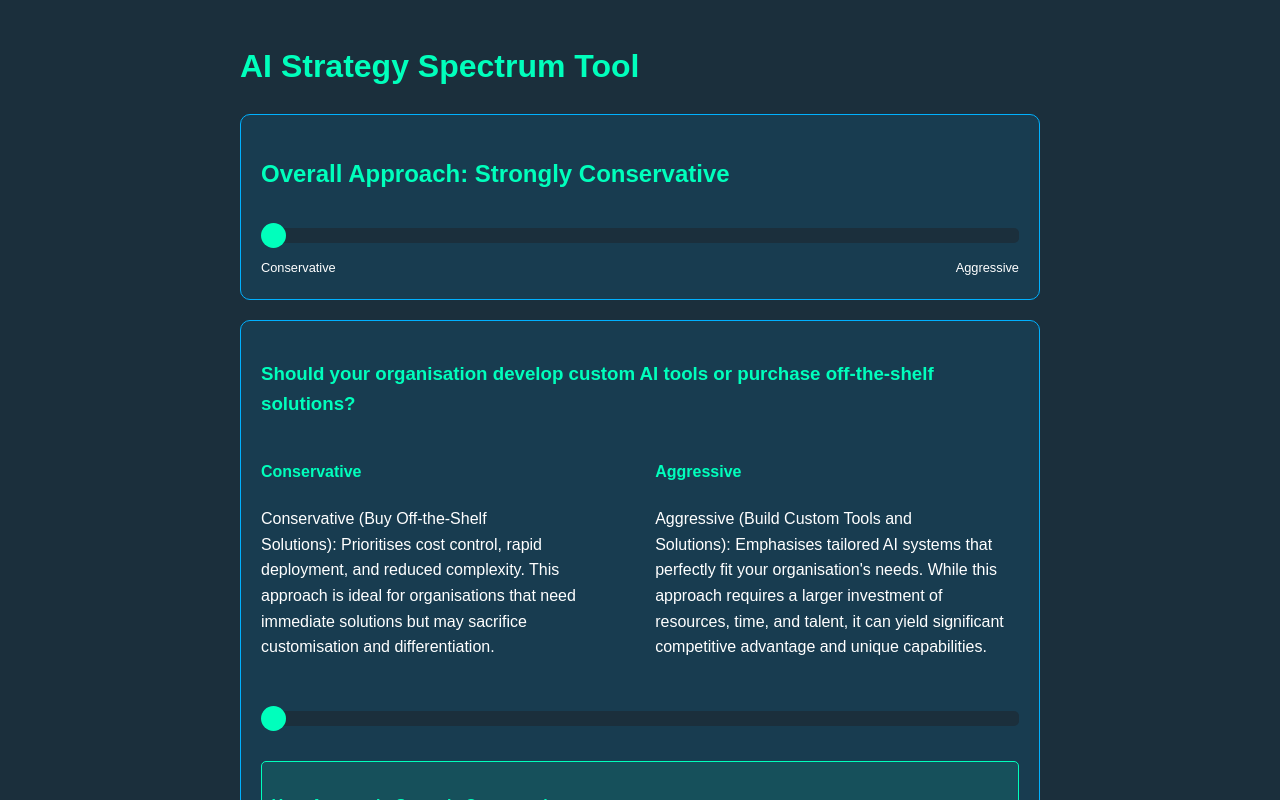
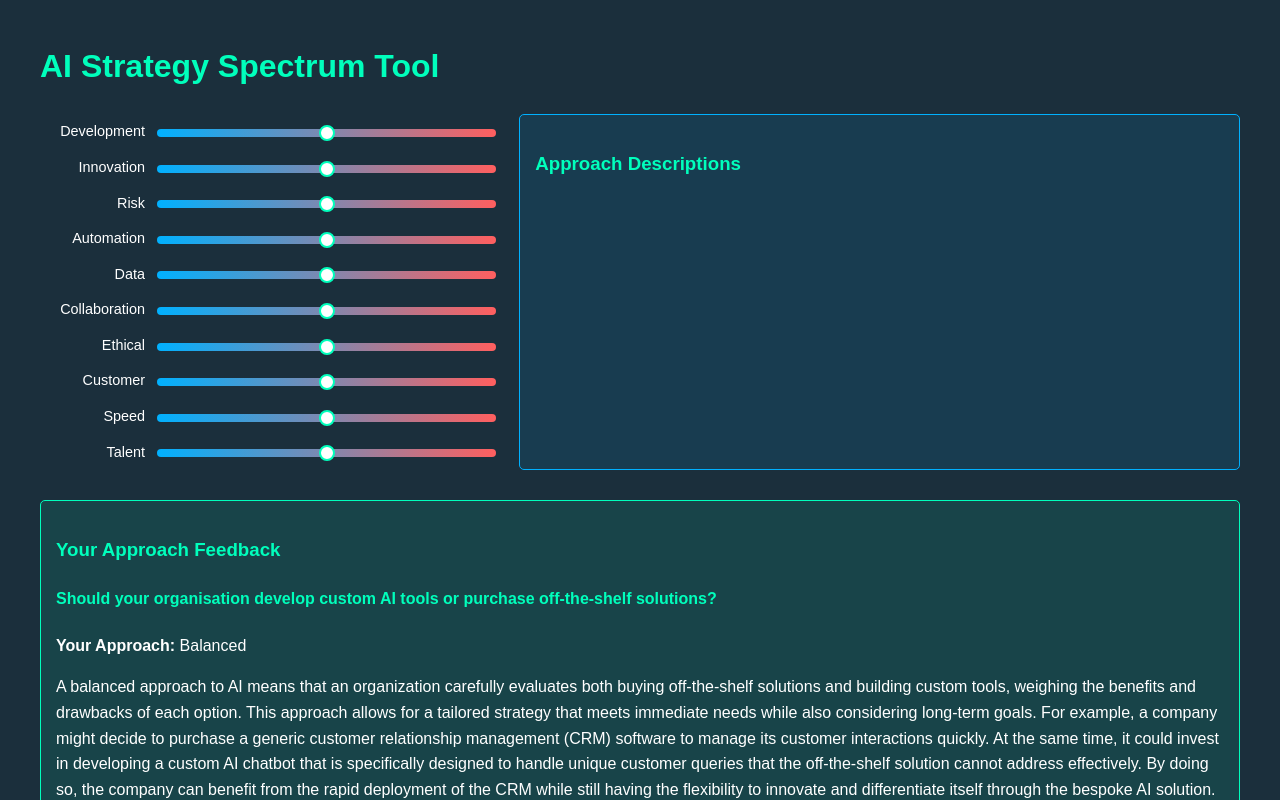
Before and after one commit to MrMnky/ai-strategy-tool, a React (Create React App) app: page / in a window 1280 px wide. Shown: the top 800 px of the page. Built offline with nearby package versions, Linux system fonts and the light colour scheme.

Commit message:
Update App component and styles for new UI layout

```diff
--- a/src/App.css
+++ b/src/App.css
@@ -6,7 +6,7 @@ body {
 }
 
 .App {
-  max-width: 800px;
+  max-width: 1200px;
   margin: 0 auto;
   padding: 20px;
 }
@@ -15,70 +15,91 @@ h1, h2, h3, h4 {
   color: #00FFBC;
 }
 
-.overall-approach {
-  background-color: rgba(0, 177, 255, 0.1);
-  border: 1px solid #00B1FF;
-  border-radius: 10px;
-  padding: 20px;
-  margin-bottom: 20px;
+.top-container {
+  display: flex;
+  gap: 20px;
+  margin-bottom: 30px;
+}
+
+.sliders-container {
+  width: 40%;
+}
+
+.slider-row {
+  display: flex;
+  align-items: center;
+  gap: 10px;
+  padding: 5px;
+  border-radius: 5px;
+  transition: background-color 0.3s ease;
+}
+
+.slider-row.active {
+  background-color: rgba(0, 255, 188, 0.1);
+}
+
+.slider-label {
+  width: 100px;
+  text-align: right;
+  font-size: 0.9em;
+}
+
+.slider-wrapper {
+  flex-grow: 1;
 }
 
 .slider {
   -webkit-appearance: none;
   width: 100%;
-  height: 15px;
-  border-radius: 5px;
-  background: #1B2F3C;
+  height: 8px;
+  border-radius: 4px;
+  background: linear-gradient(to right, #00B1FF, #FF5F5F);
   outline: none;
-  margin: 15px 0;
 }
 
 .slider::-webkit-slider-thumb {
   -webkit-appearance: none;
   appearance: none;
-  width: 25px;
-  height: 25px;
+  width: 16px;
+  height: 16px;
   border-radius: 50%;
-  background: #00FFBC;
+  background: #FFFFFF;
   cursor: pointer;
+  border: 2px solid #00FFBC;
 }
 
 .slider::-moz-range-thumb {
-  width: 25px;
-  height: 25px;
+  width: 16px;
+  height: 16px;
   border-radius: 50%;
-  background: #00FFBC;
+  background: #FFFFFF;
   cursor: pointer;
+  border: 2px solid #00FFBC;
 }
 
-.slider-labels {
-  display: flex;
-  justify-content: space-between;
-  font-size: 0.8em;
+.approach-descriptions {
+  width: 60%;
+  background-color: rgba(0, 177, 255, 0.1);
+  border: 1px solid #00B1FF;
+  border-radius: 5px;
+  padding: 15px;
 }
 
-.dimension {
-  background-color: rgba(0, 177, 255, 0.1);
-  border: 1px solid #00B1FF;
-  border-radius: 10px;
-  padding: 20px;
+.approach-description {
+  margin-bottom: 10px;
+}
+
+.feedback-container {
+  background-color: rgba(0, 255, 188, 0.1);
+  border: 1px solid #00FFBC;
+  border-radius: 5px;
+  padding: 15px;
   margin-bottom: 20px;
 }
 
-.approach-comparison {
-  display: flex;
-  justify-content: space-between;
-  margin-bottom: 20px;
+.summary-container {
+  background-color: rgba(0, 177, 255, 0.1);
+  border: 1px solid #00B1FF;
+  border-radius: 5px;
+  padding: 15px;
 }
-
-.conservative, .aggressive {
-  width: 48%;
-}
-
-.your-approach {
-  background-color: rgba(0, 255, 188, 0.1);
-  border: 1px solid #00FFBC;
-  border-radius: 5px;
-  padding: 10px;
-  margin-top: 20px;
-}
--- a/src/App.tsx
+++ b/src/App.tsx
@@ -1,4 +1,4 @@
-import React, { useState, useEffect } from 'react';
+import React, { useState } from 'react';
 import aiStrategyData from './aiStrategyData.json';
 import './App.css';
 
@@ -20,85 +20,93 @@ interface Dimension {
 const App: React.FC = () => {
   const [dimensions] = useState<Dimension[]>(aiStrategyData);
   const [sliderValues, setSliderValues] = useState<Record<number, number>>({});
-  const [overallValue, setOverallValue] = useState(0);
-
-  useEffect(() => {
-    const total = Object.values(sliderValues).reduce((sum, value) => sum + value, 0);
-    const average = total / dimensions.length;
-    setOverallValue(average);
-  }, [sliderValues, dimensions.length]);
+  const [activeDimension, setActiveDimension] = useState<number | null>(null);
 
   const handleSliderChange = (dimensionId: number, newValue: number) => {
     setSliderValues(prev => ({ ...prev, [dimensionId]: newValue }));
   };
 
-  const getOverallApproach = (value: number): string => {
-    if (value < 14.3) return "Strongly Conservative";
-    if (value < 28.6) return "Moderately Conservative";
-    if (value < 42.9) return "Slightly Conservative";
-    if (value < 57.2) return "Balanced";
-    if (value < 71.5) return "Slightly Aggressive";
-    if (value < 85.8) return "Moderately Aggressive";
+  const getApproachLabel = (value: number): string => {
+    if (value === 1) return "Strongly Conservative";
+    if (value === 2) return "Moderately Conservative";
+    if (value === 3) return "Slightly Conservative";
+    if (value === 4) return "Balanced";
+    if (value === 5) return "Slightly Aggressive";
+    if (value === 6) return "Moderately Aggressive";
     return "Strongly Aggressive";
   };
 
-  const getFeedback = (dimension: Dimension, value: number): string => {
-    if (value < 14.3) return dimension["Strongly Conservative"];
-    if (value < 28.6) return dimension["Moderately Conservative"];
-    if (value < 42.9) return dimension["Slightly Conservative"];
-    if (value < 57.2) return dimension.Balanced;
-    if (value < 71.5) return dimension["Slightly Aggressive"];
-    if (value < 85.8) return dimension["Moderately Aggressive"];
-    return dimension["Strongly Aggressive"];
+  const renderSliders = () => (
+    <div className="sliders-container">
+      {dimensions.map(dim => (
+        <div
+          key={dim.ID}
+          className={`slider-row ${activeDimension === dim.ID ? 'active' : ''}`}
+          onMouseEnter={() => setActiveDimension(dim.ID)}
+          onMouseLeave={() => setActiveDimension(null)}
+        >
+          <div className="slider-label">{dim.Dimension.split(' ')[0]}</div>
+          <div className="slider-wrapper">
+            <input
+              type="range"
+              min="1"
+              max="7"
+              step="1"
+              value={sliderValues[dim.ID] || 4}
+              onChange={(e) => handleSliderChange(dim.ID, parseInt(e.target.value))}
+              className="slider"
+            />
+          </div>
+        </div>
+      ))}
+    </div>
+  );
+
+  const renderApproachDescriptions = () => (
+    <div className="approach-descriptions">
+      <h3>Approach Descriptions</h3>
+      {activeDimension && (
+        <div className="approach-description">
+          <h4>{dimensions.find(dim => dim.ID === activeDimension)?.Dimension}</h4>
+          <p><strong>Conservative:</strong> {dimensions.find(dim => dim.ID === activeDimension)?.["Conservative Approach"]}</p>
+          <p><strong>Aggressive:</strong> {dimensions.find(dim => dim.ID === activeDimension)?.["Aggressive Approach"]}</p>
+        </div>
+      )}
+    </div>
+  );
+
+  const renderFeedback = () => (
+    <div className="feedback-container">
+      <h3>Your Approach Feedback</h3>
+      {dimensions.map(dim => (
+        <div key={dim.ID}>
+          <h4>{dim.Question}</h4>
+          <p><strong>Your Approach:</strong> {getApproachLabel(sliderValues[dim.ID] || 4)}</p>
+          <p>{dim[getApproachLabel(sliderValues[dim.ID] || 4) as keyof Dimension]}</p>
+        </div>
+      ))}
+    </div>
+  );
+
+  const renderSummary = () => {
+    const averageValue = Object.values(sliderValues).reduce((sum, value) => sum + value, 0) / dimensions.length;
+    return (
+      <div className="summary-container">
+        <h3>Overall Approach: {getApproachLabel(Math.round(averageValue))}</h3>
+        <p>Your AI strategy leans towards a {getApproachLabel(Math.round(averageValue)).toLowerCase()} approach.</p>
+      </div>
+    );
   };
 
   return (
     <div className="App">
       <h1>AI Strategy Spectrum Tool</h1>
-      <div className="overall-approach">
-        <h2>Overall Approach: {getOverallApproach(overallValue)}</h2>
-        <input
-          type="range"
-          min="0"
-          max="100"
-          value={overallValue}
-          className="slider"
-          disabled
-        />
-        <div className="slider-labels">
-          <span>Conservative</span>
-          <span>Aggressive</span>
-        </div>
+      <div className="top-container">
+        {renderSliders()}
+        {renderApproachDescriptions()}
       </div>
-      {dimensions.map(dim => (
-        <div key={dim.ID} className="dimension">
-          <h3>{dim.Question}</h3>
-          <div className="approach-comparison">
-            <div className="conservative">
-              <h4>Conservative</h4>
-              <p>{dim["Conservative Approach"]}</p>
-            </div>
-            <div className="aggressive">
-              <h4>Aggressive</h4>
-              <p>{dim["Aggressive Approach"]}</p>
-            </div>
-          </div>
-          <div className="slider-container">
-            <input
-              type="range"
-              min="0"
-              max="100"
-              value={sliderValues[dim.ID] || 0}
-              onChange={(e) => handleSliderChange(dim.ID, parseInt(e.target.value))}
-              className="slider"
-            />
-          </div>
-          <div className="your-approach">
-            <h4>Your Approach: {getOverallApproach(sliderValues[dim.ID] || 0)}</h4>
-            <p>{getFeedback(dim, sliderValues[dim.ID] || 0)}</p>
-          </div>
-        </div>
-      ))}
+      {renderFeedback()}
+      {renderSummary()}
     </div>
   );
 };
```
